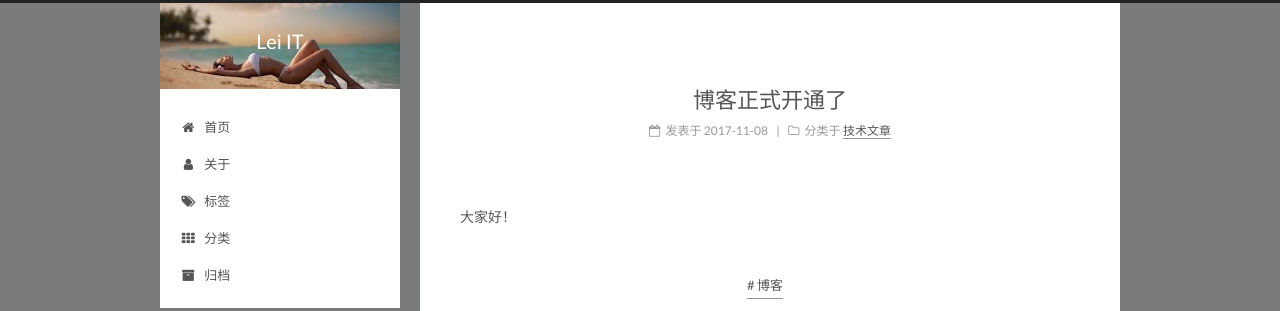
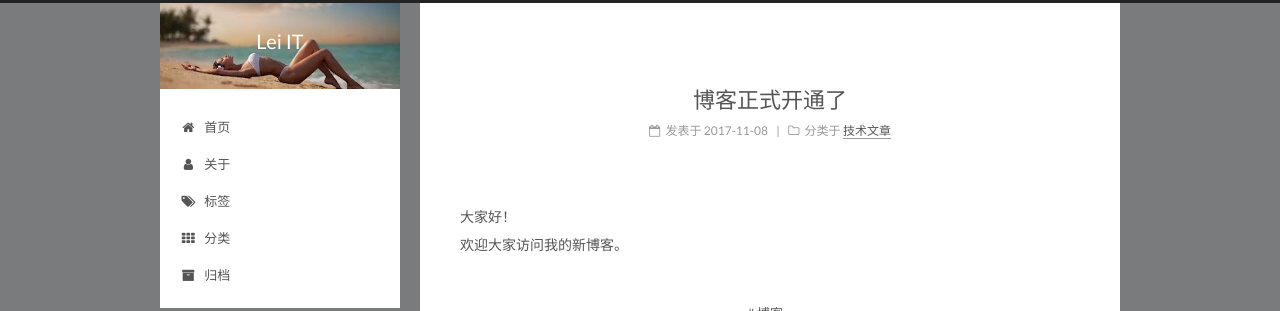
Before and after one commit to seecsea/seecsea.github.io, a plain HTML site: page 2017/11/08/博客正式开通了/index.html in a window 1280 px wide. Shown: the top 311 px of the page. Drawn offline with Linux system fonts and the light colour scheme; animation ran at ten frames a second; a script that the page names is missing.

Commit message:
Site updated: 2017-11-14 03:35:57

```diff
--- a/2017/11/08/博客正式开通了/index.html
+++ b/2017/11/08/博客正式开通了/index.html
@@ -105,18 +105,18 @@
 
 
 
-<meta name="description" content="大家好！">
+<meta name="description" content="大家好！欢迎大家访问我的新博客。">
 <meta name="keywords" content="博客">
 <meta property="og:type" content="article">
 <meta property="og:title" content="博客正式开通了">
 <meta property="og:url" content="http://leiit.com/2017/11/08/博客正式开通了/index.html">
 <meta property="og:site_name" content="Lei IT">
-<meta property="og:description" content="大家好！">
+<meta property="og:description" content="大家好！欢迎大家访问我的新博客。">
 <meta property="og:locale" content="zh-Hans">
-<meta property="og:updated_time" content="2017-11-08T07:30:44.441Z">
+<meta property="og:updated_time" content="2017-11-14T03:35:49.560Z">
 <meta name="twitter:card" content="summary">
 <meta name="twitter:title" content="博客正式开通了">
-<meta name="twitter:description" content="大家好！">
+<meta name="twitter:description" content="大家好！欢迎大家访问我的新博客。">
 
 
 
@@ -378,7 +378,7 @@
 
 
 
-        <p>大家好！</p>
+        <p>大家好！<br>欢迎大家访问我的新博客。</p>
 
 
     </div>
```
Also changed, not shown: index.html (+1 -1 lines).
